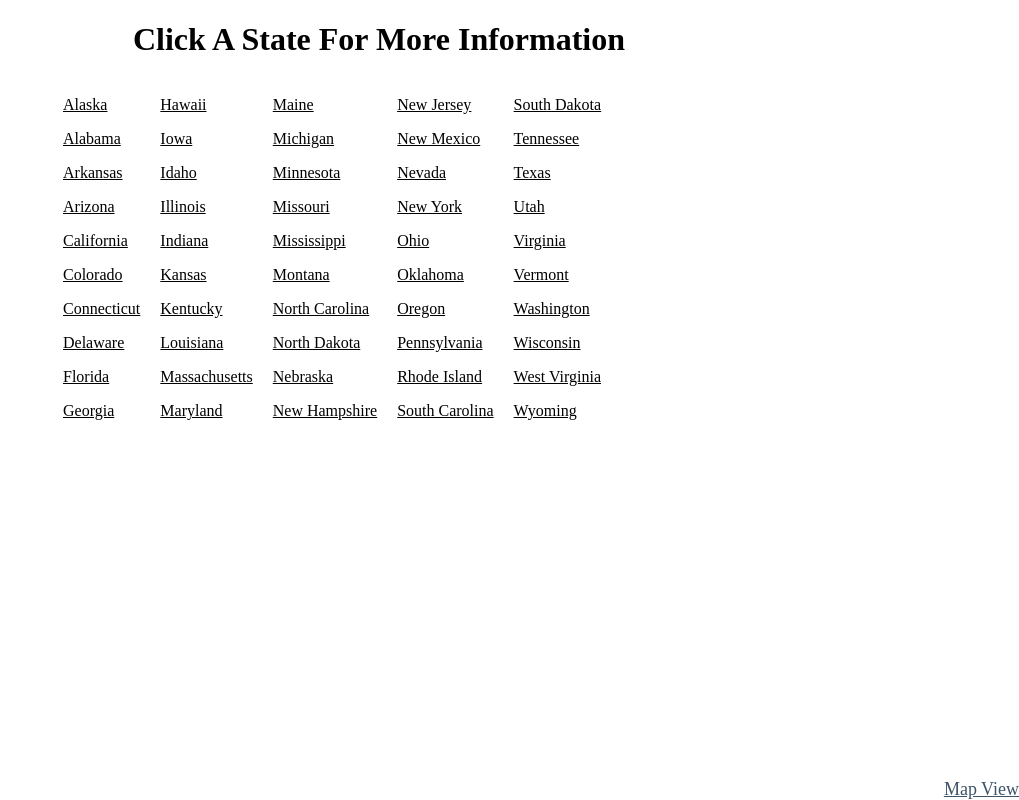
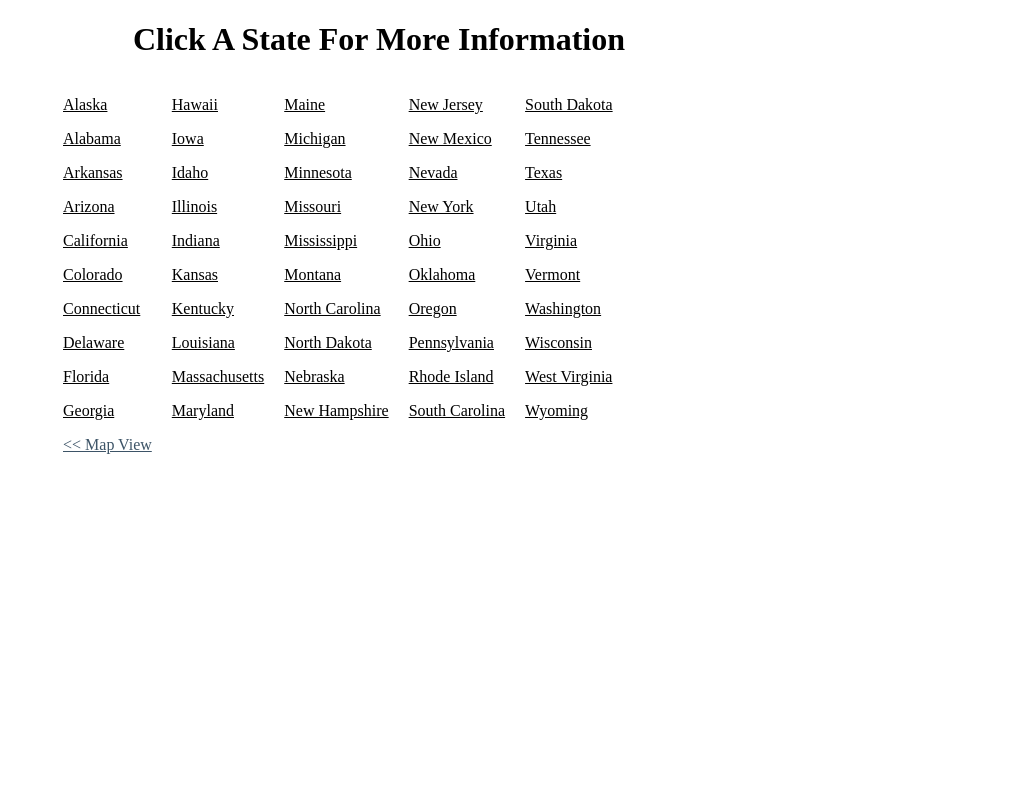
Before and after one commit to bratchea/StateInfoMap, a Flask app: page /list in a window 1280 px wide. Shown: the whole page, without its empty margins (261-1280 px from the left). Run offline with Flask 2, Linux system fonts and the light colour scheme.

Commit message:
better position back to map button

```diff
--- a/frontend/static/css/style.css
+++ b/frontend/static/css/style.css
@@ -54,8 +54,8 @@ th {
   text-decoration: underline;
   font-size: large;
   color: black;
-  right: 0px;
-  bottom: 0px;
+  right: 0rem;
+  bottom: 0rem;
 }
 
 a {
--- a/frontend/templates/list_view.j2
+++ b/frontend/templates/list_view.j2
@@ -23,6 +23,9 @@
             <p name="Delaware">Delaware</p>
             <p name="Florida">Florida</p>
             <p name="Georgia">Georgia</p>
+            <div>
+                <a target="_self" href="{{ request.url_root }}">&lt&lt Map View</a>
+            </div>
         </div>
         <div class="column">
             <p name="Hawaii">Hawaii</p>
@@ -72,9 +75,6 @@
             <p name="West Virginia">West Virginia</p>
             <p name="Wyoming">Wyoming</p>
         </div>
-        <div class="bottom-right">
-            <a target="_self" href="{{ request.url_root }}">Map View</a>
-        </div>
     </div>
 </body>
 <script src="../static/js/list.js"></script>
```
